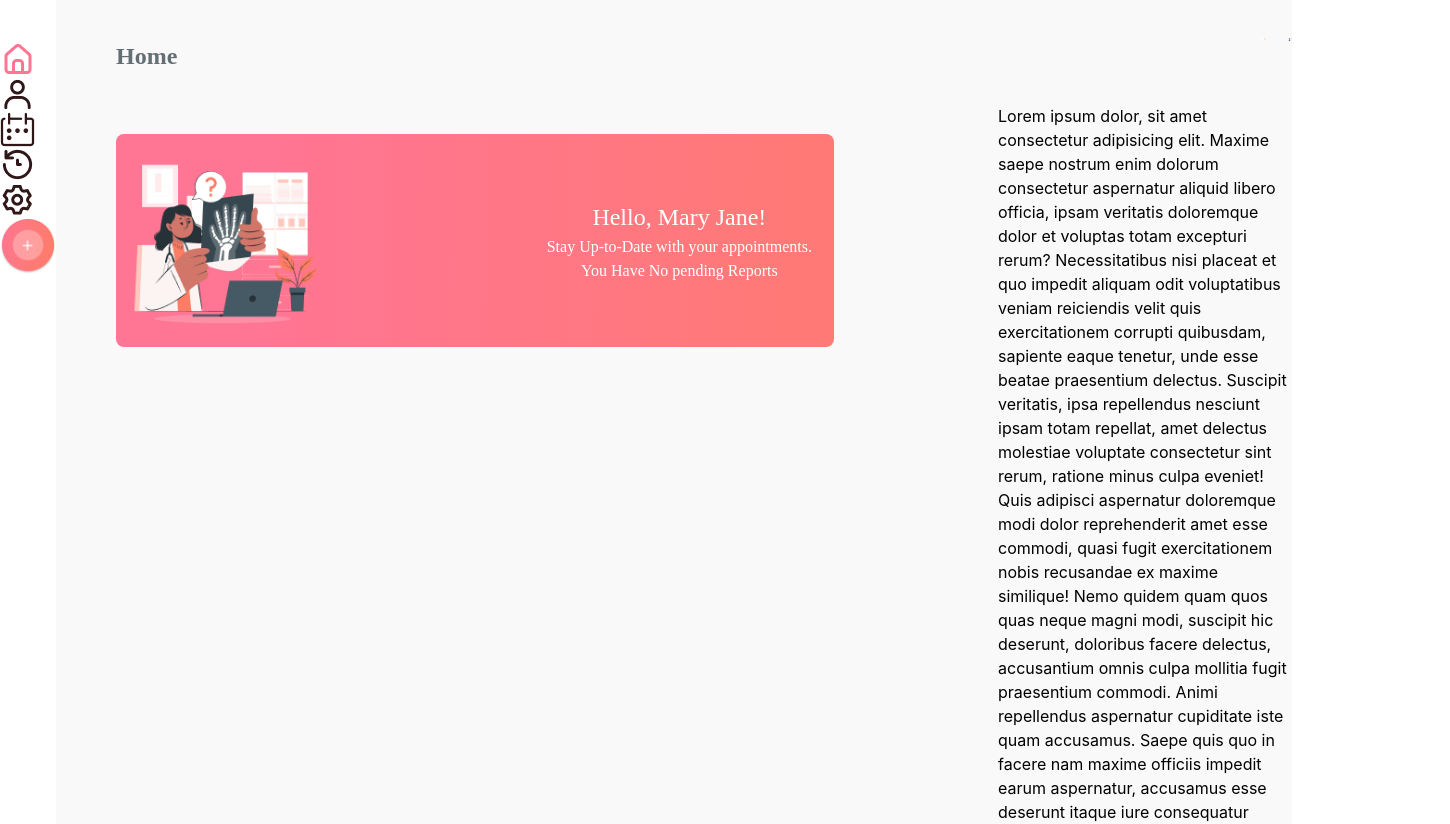
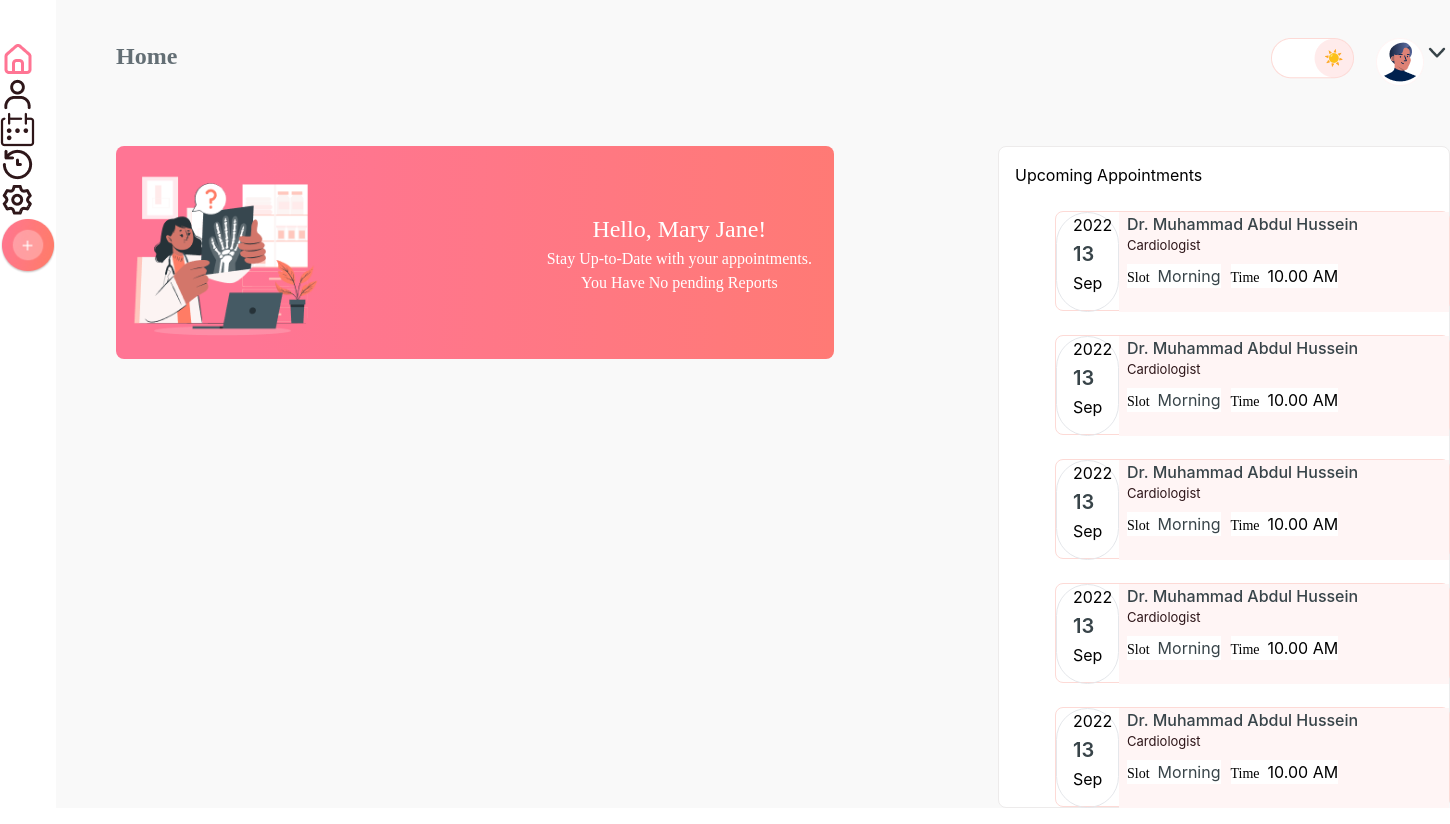
Before and after one commit to Emran12/Rainier--Technologies-challenge-2, a React (Create React App) app: page / in a window 1280 px wide. Shown: the top 824 px of the page, 1450 px wide, since content can reach past the window. Built offline with nearby package versions, Linux system fonts and the light colour scheme.

Commit message:
added appointment section

```diff
--- /dev/null
+++ b/src/Components/Appointments/Appointments.css
@@ -0,0 +1,42 @@
+.appointment {
+    width: 452px;
+    background: #FFFFFF;
+    border: 1px solid #EDEBEB;
+    border-radius: 8px;
+    display: flex;
+    flex-direction: column;
+}
+
+.card {
+    width: 395px;
+    height: 100px;
+    border: 1px solid #FDDAD6;
+    border-radius: 8px;
+    margin-top: 24px;
+    margin-left: 40px;
+}
+
+.day {
+    font-style: normal;
+    font-weight: 600;
+    font-size: 20px;
+    line-height: 18px;
+    color: #384449;
+}
+
+.d-info {
+    background: #FFF5F5;
+}
+
+.option {
+    font-family: 'Poppins';
+    font-style: normal;
+    font-weight: 500;
+    font-size: 14px;
+    line-height: 140%;
+    padding-right: 8px;
+}
+
+.time {
+    background-color: white;
+}
--- a/src/Components/Appointments/Appointments.js
+++ b/src/Components/Appointments/Appointments.js
@@ -1,11 +1,107 @@
-import React from 'react';
+import React from "react";
+import "./Appointments.css";
 
 const Appointments = () => {
-    return (
-        <div>
-            <p>Lorem ipsum dolor, sit amet consectetur adipisicing elit. Maxime saepe nostrum enim dolorum consectetur aspernatur aliquid libero officia, ipsam veritatis doloremque dolor et voluptas totam excepturi rerum? Necessitatibus nisi placeat et quo impedit aliquam odit voluptatibus veniam reiciendis velit quis exercitationem corrupti quibusdam, sapiente eaque tenetur, unde esse beatae praesentium delectus. Suscipit veritatis, ipsa repellendus nesciunt ipsam totam repellat, amet delectus molestiae voluptate consectetur sint rerum, ratione minus culpa eveniet! Quis adipisci aspernatur doloremque modi dolor reprehenderit amet esse commodi, quasi fugit exercitationem nobis recusandae ex maxime similique! Nemo quidem quam quos quas neque magni modi, suscipit hic deserunt, doloribus facere delectus, accusantium omnis culpa mollitia fugit praesentium commodi. Animi repellendus aspernatur cupiditate iste quam accusamus. Saepe quis quo in facere nam maxime officiis impedit earum aspernatur, accusamus esse deserunt itaque iure consequatur perspiciatis et at deleniti ipsa. Possimus porro omnis obcaecati eaque odit sint tenetur dolore enim aspernatur eos.</p>
+  const data = [
+    {
+      name: "Dr. Muhammad Abdul Hussein",
+      designation: "Cardiologist",
+      slot: "Morning",
+      time: "10.00 AM",
+      year: "2022",
+      day: "13",
+      month: "Sep",
+    },
+    {
+      name: "Dr. Muhammad Abdul Hussein",
+      designation: "Cardiologist",
+      slot: "Morning",
+      time: "10.00 AM",
+      year: "2022",
+      day: "13",
+      month: "Sep",
+    },
+    {
+      name: "Dr. Muhammad Abdul Hussein",
+      designation: "Cardiologist",
+      slot: "Morning",
+      time: "10.00 AM",
+      year: "2022",
+      day: "13",
+      month: "Sep",
+    },
+    {
+      name: "Dr. Muhammad Abdul Hussein",
+      designation: "Cardiologist",
+      slot: "Morning",
+      time: "10.00 AM",
+      year: "2022",
+      day: "13",
+      month: "Sep",
+    },
+    {
+      name: "Dr. Muhammad Abdul Hussein",
+      designation: "Cardiologist",
+      slot: "Morning",
+      time: "10.00 AM",
+      year: "2022",
+      day: "13",
+      month: "Sep",
+    },
+  ];
+  return (
+    <div className="appointment mt-[30px] pl-[16px] pt-[16px]">
+      <h1>Upcoming Appointments</h1>
+      {data.map((info) => (
+        <div className="card">
+          <div className="flex">
+            <div className="flex flex-col w-[63px] h-[100px] rounded-full border pl-[16px] pr-[14px] gap-[8px]">
+              <p>{info.year}</p>
+              <p className="day">{info.day}</p>
+              <p>{info.month}</p>
+            </div>
+            <div className="d-info flex flex-col w-full pl-[8px]">
+              <h1
+                style={{
+                  color: "#384449",
+                  fontStyle: "normal",
+                  fontWeight: "500",
+                  fontSize: "16px",
+                }}
+              >
+                {info.name}
+              </h1>
+              <p
+                style={{
+                  color: "#2E1619",
+                  fontStyle: "normal",
+                  fontWeight: "400",
+                  fontSize: "13px",
+                }}
+              >
+                Cardiologist
+              </p>
+              <div className="flex mt-[8px]">
+                <div>
+                  {" "}
+                  <p className="time">
+                    <span className="option">Slot</span>
+                    <span style={{ color: "#384449" }}>{info.slot}</span>
+                  </p>
+                </div>
+                <div>
+                  <p className="time ml-[10px]">
+                    <span className="option">Time</span>
+                    <span>{info.time}</span>
+                  </p>
+                </div>
+              </div>
+            </div>
+          </div>
         </div>
-    );
+      ))}
+    </div>
+  );
 };
 
 export default Appointments;
--- a/src/Components/Banner/Banner.js
+++ b/src/Components/Banner/Banner.js
@@ -11,7 +11,9 @@ const Banner = () => {
         <p className="text-[16px] leading-[150%]">
           Stay Up-to-Date with your appointments.
         </p>
-        <p>You Have No pending Reports</p>
+        <p className="text-[16px] leading-[150%]">
+          You Have No pending Reports
+        </p>
       </div>
     </div>
   );
```
